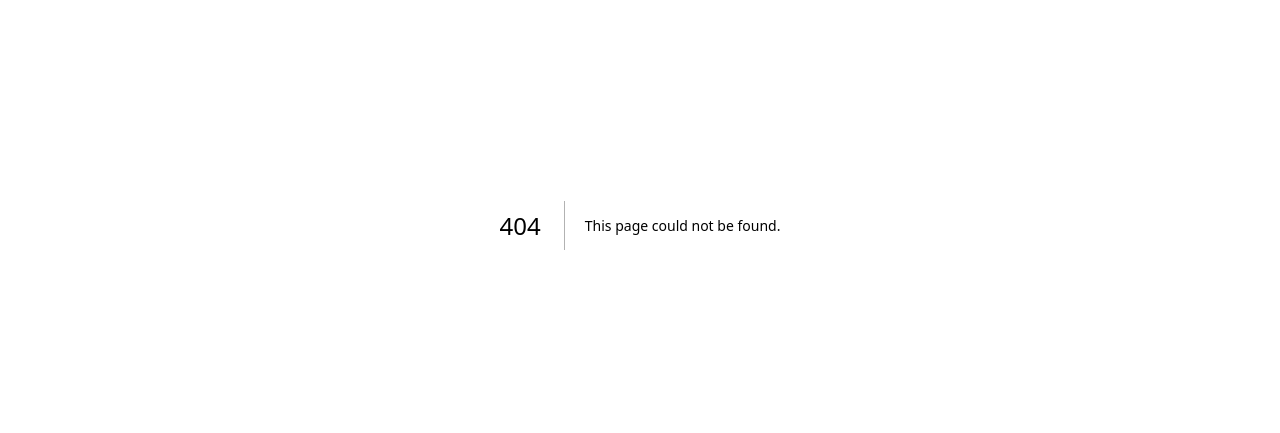
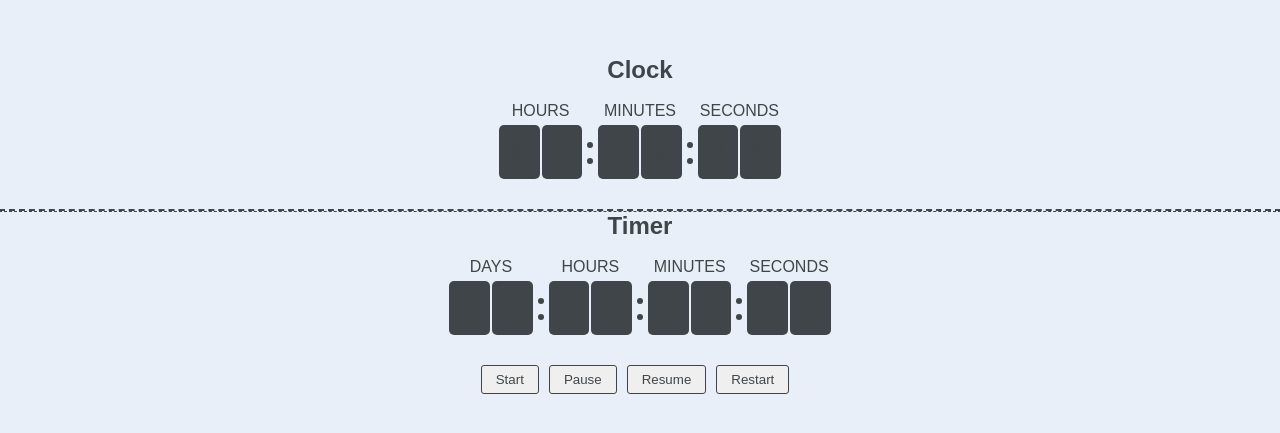
Before and after one commit to bhavin-prajapati/1234webtool, a Next.js app: page /apps/timer in a window 1280 px wide. Before the commit this address had no page. Shown: the part 175-608 px from the top of the page. Built offline with nearby package versions, Linux system fonts and the light colour scheme.

Commit message:
fix: Improved the Timer app

```diff
--- a/package.json
+++ b/package.json
@@ -24,6 +24,7 @@
     "react-big-calendar": "^1.19.4",
     "react-dom": "^19.0.0",
     "react-open-weather": "^1.3.8",
+    "react-timer-hook": "^4.0.5",
     "react-todo-component": "^2.2.1",
     "react-uuid": "^2.0.0"
   },
--- /dev/null
+++ b/src/app/apps/timer/page.tsx
@@ -0,0 +1,10 @@
+'use client';
+import dynamic from 'next/dynamic';
+
+const Timer = dynamic(() => import('@/app/components/apps/Timer'), {
+  ssr: false,
+});
+
+export default function TimerPage() {
+  return <Timer />;
+}
--- a/src/app/components/HomeScreen.tsx
+++ b/src/app/components/HomeScreen.tsx
@@ -33,11 +33,11 @@ const HomeScreen = () => {
       description: 'Manage your tasks and stay organized'
     },
     {
-      name: 'Clock',
+      name: 'Timer',
       icon: <ClockIcon />,
       color: 'bg-gradient-to-br from-red-400 to-red-500',
-      href: '/apps/clock',
-      description: 'View the time, set alarms, and use timers'
+      href: '/apps/timer',
+      description: 'Set countdown timers with preset durations'
     },
     {
       name: 'Calendar',
--- /dev/null
+++ b/src/app/components/apps/Timer.tsx
@@ -0,0 +1,109 @@
+'use client';
+import React from 'react';
+import { useTimer, useTime } from 'react-timer-hook';
+
+function Digit({ value, title }: { value: number; title: string }) {
+  const digits = value.toString().padStart(4, '0');
+  return (
+    <div className="flex flex-col items-center mx-[5px]">
+      <span className="text-xs mb-[5px] text-[#404549]">{title}</span>
+      <div className="flex flex-row">
+        <span className="relative flex text-[30px] bg-[#404549] rounded-[5px] py-[10px] px-[12px] text-white mr-[2px] after:absolute after:left-0 after:right-0 after:top-1/2 after:h-[2px] after:bg-[#232323] after:opacity-40">
+          {digits[2]}
+        </span>
+        <span className="relative flex text-[30px] bg-[#404549] rounded-[5px] py-[10px] px-[12px] text-white after:absolute after:left-0 after:right-0 after:top-1/2 after:h-[2px] after:bg-[#232323] after:opacity-40">
+          {digits[3]}
+        </span>
+      </div>
+    </div>
+  );
+}
+
+function SeparatorDots() {
+  return (
+    <span className="flex flex-col items-center self-end mb-[10px]">
+      <span className="inline-block w-[6px] h-[6px] bg-[#404549] rounded-full my-[5px]" />
+      <span className="inline-block w-[6px] h-[6px] bg-[#404549] rounded-full my-[5px]" />
+    </span>
+  );
+}
+
+const btnClass = "mr-[10px] last:mr-0 outline-none border border-[#404549] rounded-[3px] py-[6px] px-[14px] text-[#404549] bg-white hover:shadow-md hover:cursor-pointer";
+
+function UseTimeSection() {
+  const { seconds, minutes, hours } = useTime({});
+
+  return (
+    <div className="flex flex-col items-center">
+      <h2 className="text-xl font-bold mt-5 mb-4">Clock</h2>
+      <br />
+      <div className="flex flex-row items-center mb-[30px]">
+        <Digit value={hours} title="HOURS" />
+        <SeparatorDots />
+        <Digit value={minutes} title="MINUTES" />
+        <SeparatorDots />
+        <Digit value={seconds} title="SECONDS" />
+      </div>
+    </div>
+  );
+}
+
+function UseTimerSection() {
+  const time = new Date();
+  time.setSeconds(time.getSeconds() + 600); // 10 minutes
+
+  const {
+    seconds,
+    minutes,
+    hours,
+    days,
+    start,
+    pause,
+    resume,
+    restart,
+  } = useTimer({ expiryTimestamp: time, onExpire: () => console.log('Timer expired!') });
+
+  return (
+    <div className="flex flex-col items-center">
+      <h2 className="text-xl font-bold mt-5 mb-4">Timer</h2>
+      <br />
+      <div className="flex flex-row items-center mb-[30px]">
+        <Digit value={days} title="DAYS" />
+        <SeparatorDots />
+        <Digit value={hours} title="HOURS" />
+        <SeparatorDots />
+        <Digit value={minutes} title="MINUTES" />
+        <SeparatorDots />
+        <Digit value={seconds} title="SECONDS" />
+      </div>
+
+      <div className="flex">
+        <button onClick={start} className={btnClass}>Start</button>
+        <button onClick={pause} className={btnClass}>Pause</button>
+        <button onClick={resume} className={btnClass}>Resume</button>
+        <button
+          onClick={() => {
+            const newTime = new Date();
+            newTime.setSeconds(newTime.getSeconds() + 600);
+            restart(newTime);
+          }}
+          className={btnClass}
+        >
+          Restart
+        </button>
+      </div>
+    </div>
+  );
+}
+
+function TimerApp() {
+  return (
+    <div className="min-h-screen bg-white font-[Arial,sans-serif] text-[#404549] flex flex-col items-center justify-center gap-8">
+      <UseTimeSection />
+      <hr className="w-full max-w-md border-dashed border-[#404549] border-t-2" />
+      <UseTimerSection />
+    </div>
+  );
+}
+
+export default TimerApp;
```
Also changed, not shown: 1 other file (tests, documents, lock files or other folders).
